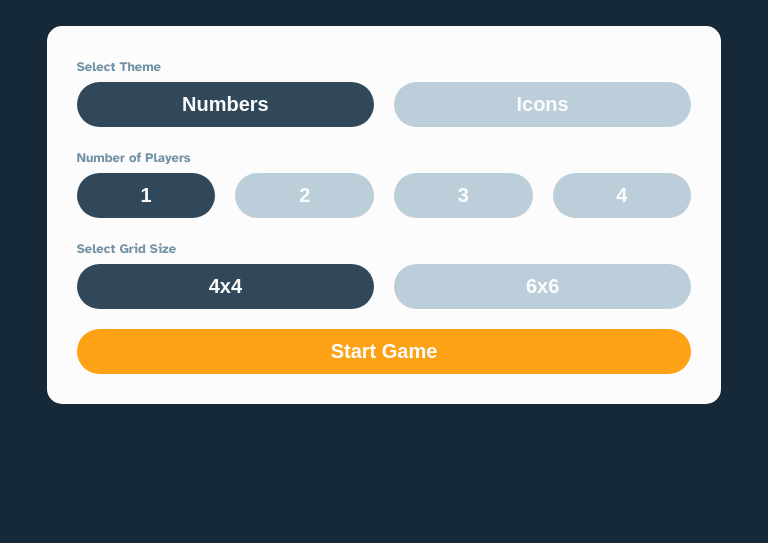
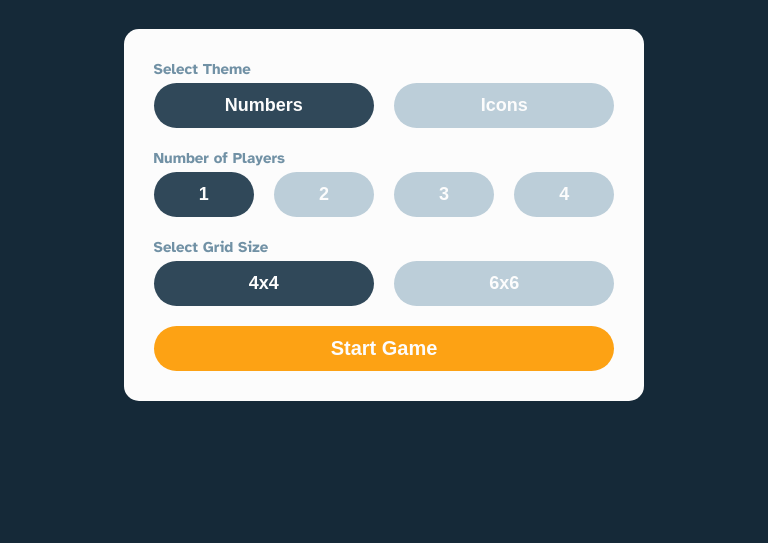
Before and after one commit to AmaliTech-Training-Academy/Memory_Game, a plain HTML site: page memory-game/starter-code/index.html in a window 768 px wide. Shown: the part 257-800 px from the top of the page. Drawn offline with Linux system fonts and the light colour scheme.

Commit message:
change to tablet responsiveness

```diff
--- a/memory-game/starter-code/css/style.css
+++ b/memory-game/starter-code/css/style.css
@@ -548,7 +548,7 @@ html body .show {
 @media only screen and (min-width:  480px) and (max-width: 768px) {
 
     .section {
-        width: 80vw;
+        width: 60vw;
         padding: 30px;
         margin: 0 auto 20px;
     }
@@ -560,7 +560,7 @@ html body .show {
     }
 
     .text-select {
-        font-size: 13px;
+        font-size: 15px;
         margin-bottom: 15px;
         margin-top: 0px;
         height: 1vh;
@@ -585,7 +585,7 @@ html body .show {
 
     input[type="radio"]::before {
         content: " ";
-        font-size: 20px;
+        font-size: 18px;
     }
 
     .btn-start {
```
